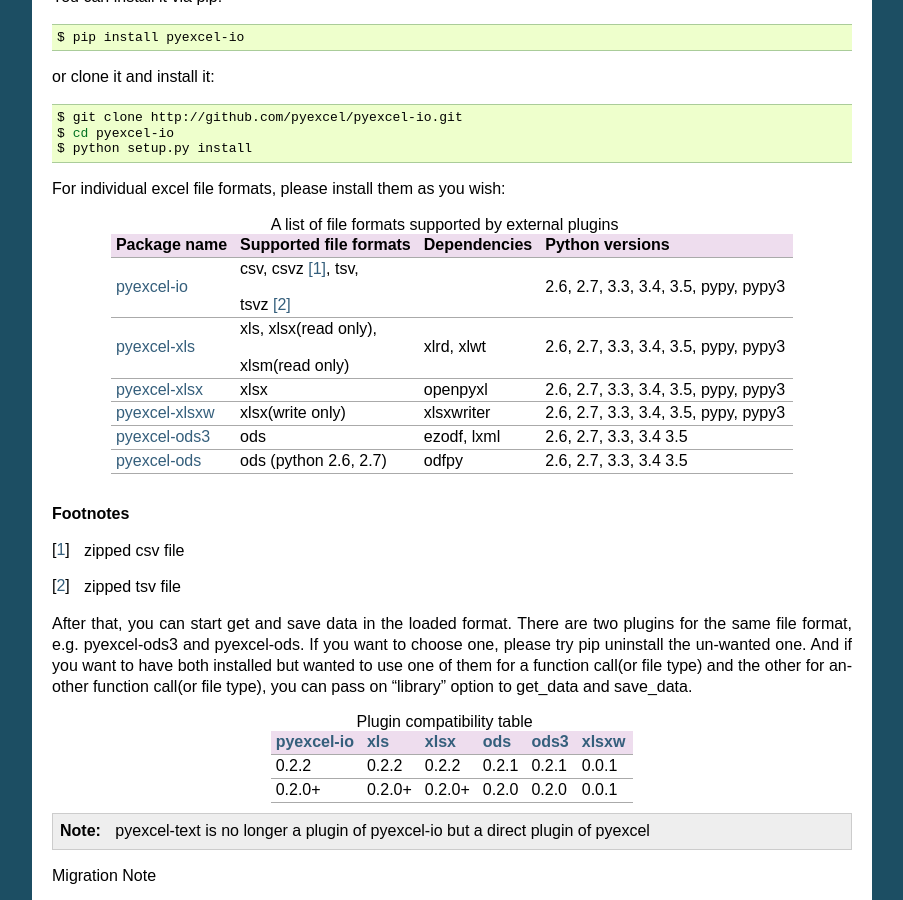
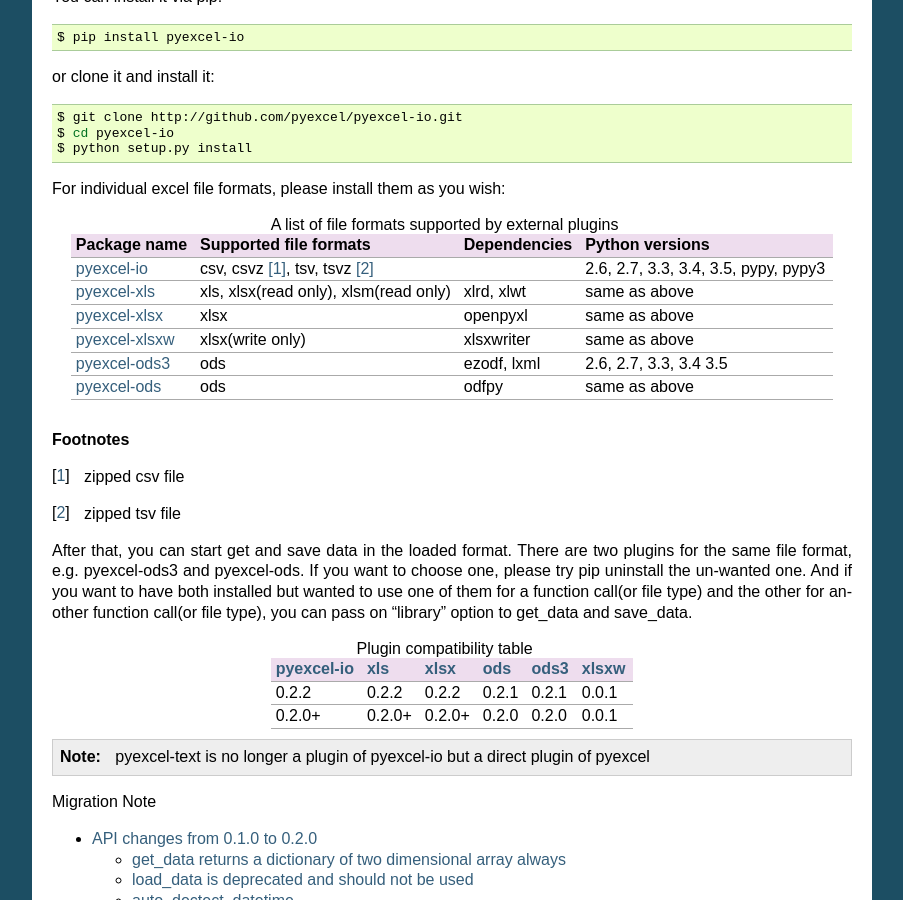
Before and after one commit to pyexcel/pyexcel-io, a Sphinx documentation site: the page built from doc/source/index.rst, in a window 1280 px wide and 900 px high, scrolled down 699 px. Shown: the whole window, without its empty margins (198-1101 px from the left). Built offline with Sphinx 7.4.7, drawn with Linux system fonts in a browser that asks for light colours.

Commit message:
remove useless code

```diff
--- a/doc/source/index.rst
+++ b/doc/source/index.rst
@@ -68,23 +68,16 @@
    Package name      Supported file formats  Dependencies  Python versions
    ================= ======================= ============= ==================
    `pyexcel-io`_     csv, csvz [#f1]_, tsv,                2.6, 2.7, 3.3,
-                                                           3.4, 3.5,
+                     tsvz [#f2]_                           3.4, 3.5,
                                                            pypy, pypy3
-                     tsvz [#f2]_
-   `pyexcel-xls`_    xls, xlsx(read only),   xlrd, xlwt    2.6, 2.7, 3.3,
-                                                           3.4, 3.5,
-                                                           pypy, pypy3
+   `pyexcel-xls`_    xls, xlsx(read only),   xlrd, xlwt    same as above
                      xlsm(read only)
-   `pyexcel-xlsx`_   xlsx                    openpyxl      2.6, 2.7, 3.3,
-                                                           3.4, 3.5,
-                                                           pypy, pypy3
-   `pyexcel-xlsxw`_  xlsx(write only)        xlsxwriter    2.6, 2.7, 3.3,
-                                                           3.4, 3.5,
-                                                           pypy, pypy3
+
+   `pyexcel-xlsx`_   xlsx                    openpyxl      same as above
+   `pyexcel-xlsxw`_  xlsx(write only)        xlsxwriter    same as above
    `pyexcel-ods3`_   ods                     ezodf, lxml   2.6, 2.7, 3.3, 3.4
                                                            3.5
-   `pyexcel-ods`_    ods (python 2.6, 2.7)   odfpy         2.6, 2.7, 3.3, 3.4
-                                                           3.5
+   `pyexcel-ods`_    ods                     odfpy         same as above
    ================= ======================= ============= ==================
 
 .. _pyexcel-io: https://github.com/pyexcel/pyexcel-io
@@ -93,6 +86,7 @@
 .. _pyexcel-ods: https://github.com/pyexcel/pyexcel-ods
 .. _pyexcel-ods3: https://github.com/pyexcel/pyexcel-ods3
 .. _pyexcel-xlsxw: https://github.com/pyexcel/pyexcel-xlsxw
+
 
 .. rubric:: Footnotes
 
```
Also changed, not shown: README.rst (+7 -13 lines), 1 other file.
